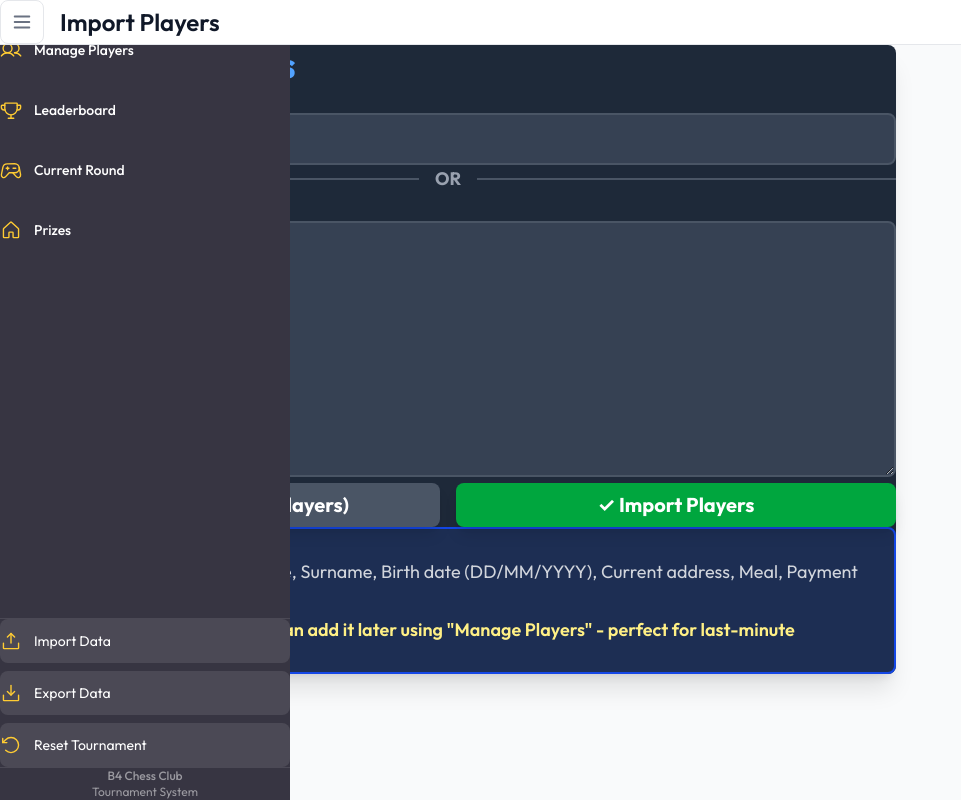
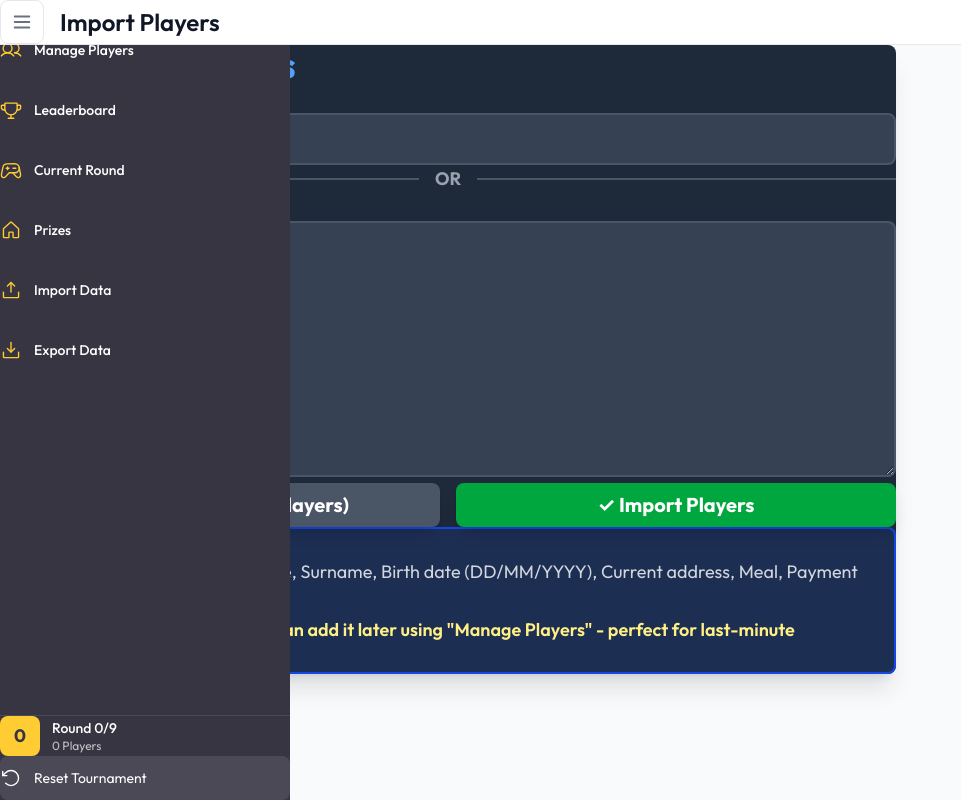
Before and after one commit to righen/bounty-chess, a Next.js app: page / in a window 1280 px wide. Shown: the whole page, without its empty margins (0-961 px from the left). Built offline with nearby package versions, Linux system fonts and the light colour scheme; no server answers; the database is empty.

Commit message:
FIX: Sidebar ACTUALLY matches Score360 now - proper layout, spacing, sections

```diff
--- a/components/Sidebar.tsx
+++ b/components/Sidebar.tsx
@@ -1,6 +1,6 @@
 'use client';
 
-import { House, Users, GameController, Trophy, UploadSimple, DownloadSimple, ArrowCounterClockwise } from 'phosphor-react';
+import { House, Users, GameController, Trophy, UploadSimple, DownloadSimple, ArrowCounterClockwise, SignOut } from 'phosphor-react';
 
 interface SidebarProps {
   sidebarOpen: boolean;
@@ -34,17 +34,19 @@ export default function Sidebar({
       }`}
     >
       <div className="flex flex-col h-full">
-        {/* Logo */}
+        {/* Logo - matching Score360 style */}
         <div className="mb-6">
-          <h1 className="text-xl font-bold text-white text-center">🎯 Bounty Chess</h1>
+          <h1 className="text-xl font-bold text-white text-center">
+            BOUNTY <span className="text-brand-secondary">CHESS</span>
+          </h1>
         </div>
 
-        {/* Navigation Menu */}
+        {/* Navigation Menu - matching Score360 exactly */}
         <ul className="flex flex-col gap-4 flex-1">
           <li>
             <button
               onClick={() => onViewChange('players')}
-              className={`flex items-center gap-3 w-full py-2.5 px-4 !text-white cursor-pointer rounded-lg font-medium transition-all duration-200 hover:bg-white/10 ${
+              className={`flex items-center gap-3 py-2.5 px-4 !text-white cursor-pointer rounded-lg font-medium transition-all duration-200 hover:bg-white/10 w-full ${
                 view === 'players' ? 'bg-white/10' : 'bg-transparent'
               }`}
             >
@@ -55,7 +57,7 @@ export default function Sidebar({
           <li>
             <button
               onClick={() => onViewChange('leaderboard')}
-              className={`flex items-center gap-3 w-full py-2.5 px-4 !text-white cursor-pointer rounded-lg font-medium transition-all duration-200 hover:bg-white/10 ${
+              className={`flex items-center gap-3 py-2.5 px-4 !text-white cursor-pointer rounded-lg font-medium transition-all duration-200 hover:bg-white/10 w-full ${
                 view === 'leaderboard' ? 'bg-white/10' : 'bg-transparent'
               }`}
             >
@@ -66,7 +68,7 @@ export default function Sidebar({
           <li>
             <button
               onClick={() => onViewChange('round')}
-              className={`flex items-center gap-3 w-full py-2.5 px-4 !text-white cursor-pointer rounded-lg font-medium transition-all duration-200 hover:bg-white/10 ${
+              className={`flex items-center gap-3 py-2.5 px-4 !text-white cursor-pointer rounded-lg font-medium transition-all duration-200 hover:bg-white/10 w-full ${
                 view === 'round' ? 'bg-white/10' : 'bg-transparent'
               }`}
             >
@@ -77,7 +79,7 @@ export default function Sidebar({
           <li>
             <button
               onClick={() => onViewChange('prizes')}
-              className={`flex items-center gap-3 w-full py-2.5 px-4 !text-white cursor-pointer rounded-lg font-medium transition-all duration-200 hover:bg-white/10 ${
+              className={`flex items-center gap-3 py-2.5 px-4 !text-white cursor-pointer rounded-lg font-medium transition-all duration-200 hover:bg-white/10 w-full ${
                 view === 'prizes' ? 'bg-white/10' : 'bg-transparent'
               }`}
             >
@@ -85,56 +87,49 @@ export default function Sidebar({
               <span className="text-sm">Prizes</span>
             </button>
           </li>
-        </ul>
-
-        {/* User Info and Actions Section at Bottom */}
-        <div className="border-t border-white/10 pt-4 mt-4">
-          {/* Tournament Stats */}
-          {tournamentStarted && (
-            <div className="px-4 py-2 mb-3">
-              <div className="flex flex-col gap-1">
-                <div className="flex items-center justify-between">
-                  <p className="text-white/70 text-xs">Players:</p>
-                  <p className="text-white text-sm font-medium">{playersCount}</p>
-                </div>
-                <div className="flex items-center justify-between">
-                  <p className="text-white/70 text-xs">Round:</p>
-                  <p className="text-white text-sm font-medium">{currentRound}/{totalRounds}</p>
-                </div>
-              </div>
-            </div>
-          )}
-
-          {/* Action Buttons */}
-          <div className="flex flex-col gap-2">
+          <li>
             <button
               onClick={onImport}
-              className="flex items-center gap-3 w-full py-2.5 px-4 text-white bg-white/10 hover:bg-white/15 cursor-pointer rounded-lg transition-all"
+              className="flex items-center gap-3 py-2.5 px-4 !text-white cursor-pointer rounded-lg font-medium transition-all duration-200 hover:bg-white/10 w-full bg-transparent"
             >
               <UploadSimple className="w-[22px] h-[22px] text-brand-secondary" />
               <span className="text-sm">Import Data</span>
             </button>
+          </li>
+          <li>
             <button
               onClick={onExport}
-              className="flex items-center gap-3 w-full py-2.5 px-4 text-white bg-white/10 hover:bg-white/15 cursor-pointer rounded-lg transition-all"
+              className="flex items-center gap-3 py-2.5 px-4 !text-white cursor-pointer rounded-lg font-medium transition-all duration-200 hover:bg-white/10 w-full bg-transparent"
             >
               <DownloadSimple className="w-[22px] h-[22px] text-brand-secondary" />
               <span className="text-sm">Export Data</span>
             </button>
-            <button
-              onClick={onReset}
-              className="flex items-center gap-3 w-full py-2.5 px-4 text-white bg-white/10 hover:bg-white/15 cursor-pointer rounded-lg transition-all"
-            >
-              <ArrowCounterClockwise className="w-[22px] h-[22px] text-brand-secondary" />
-              <span className="text-sm">Reset Tournament</span>
-            </button>
+          </li>
+        </ul>
+
+        {/* Bottom Section - matching Score360 with user info */}
+        <div className="border-t border-white/10 pt-4 mt-4">
+          {/* Tournament Info */}
+          <div className="px-4 py-2 mb-3">
+            <div className="flex items-center gap-3">
+              <div className="w-10 h-10 bg-brand-secondary rounded-lg flex items-center justify-center text-brand-primary font-bold text-lg">
+                {tournamentStarted ? currentRound : '0'}
+              </div>
+              <div className="flex-1">
+                <p className="text-white text-sm font-medium truncate">Round {currentRound}/{totalRounds}</p>
+                <p className="text-white/70 text-xs truncate">{playersCount} Players</p>
+              </div>
+            </div>
           </div>
 
-          {/* Footer */}
-          <div className="text-center text-xs text-white/50 mt-4 pt-4 border-t border-white/10">
-            <p className="font-medium">B4 Chess Club</p>
-            <p className="mt-1">Tournament System</p>
-          </div>
+          {/* Reset Button - matching Score360 logout style */}
+          <button
+            onClick={onReset}
+            className="flex items-center gap-3 w-full py-2.5 px-4 text-white bg-white/10 hover:bg-white/15 cursor-pointer rounded-lg transition-all"
+          >
+            <ArrowCounterClockwise className="w-[22px] h-[22px]" />
+            <span className="text-sm">Reset Tournament</span>
+          </button>
         </div>
       </div>
     </aside>
```
